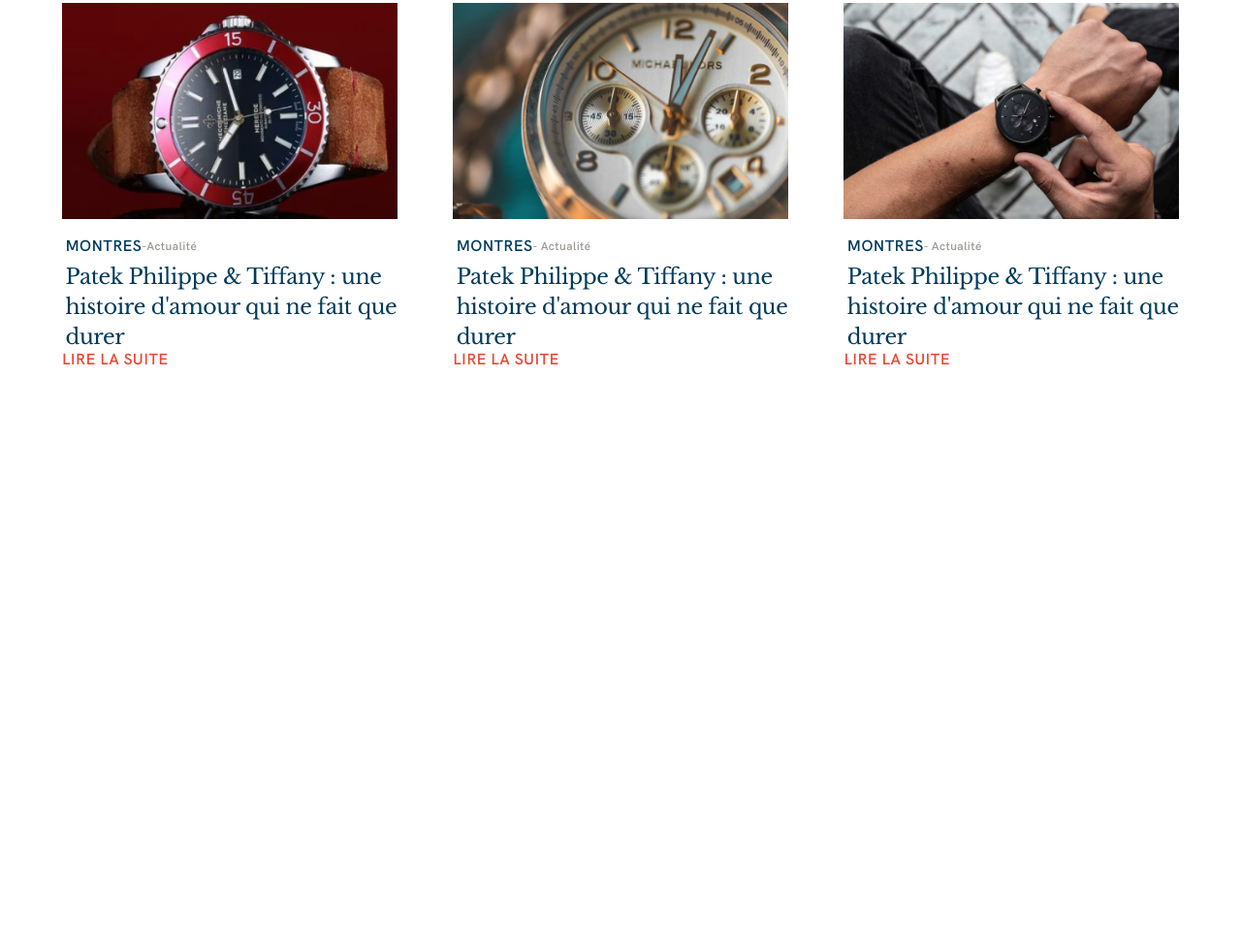
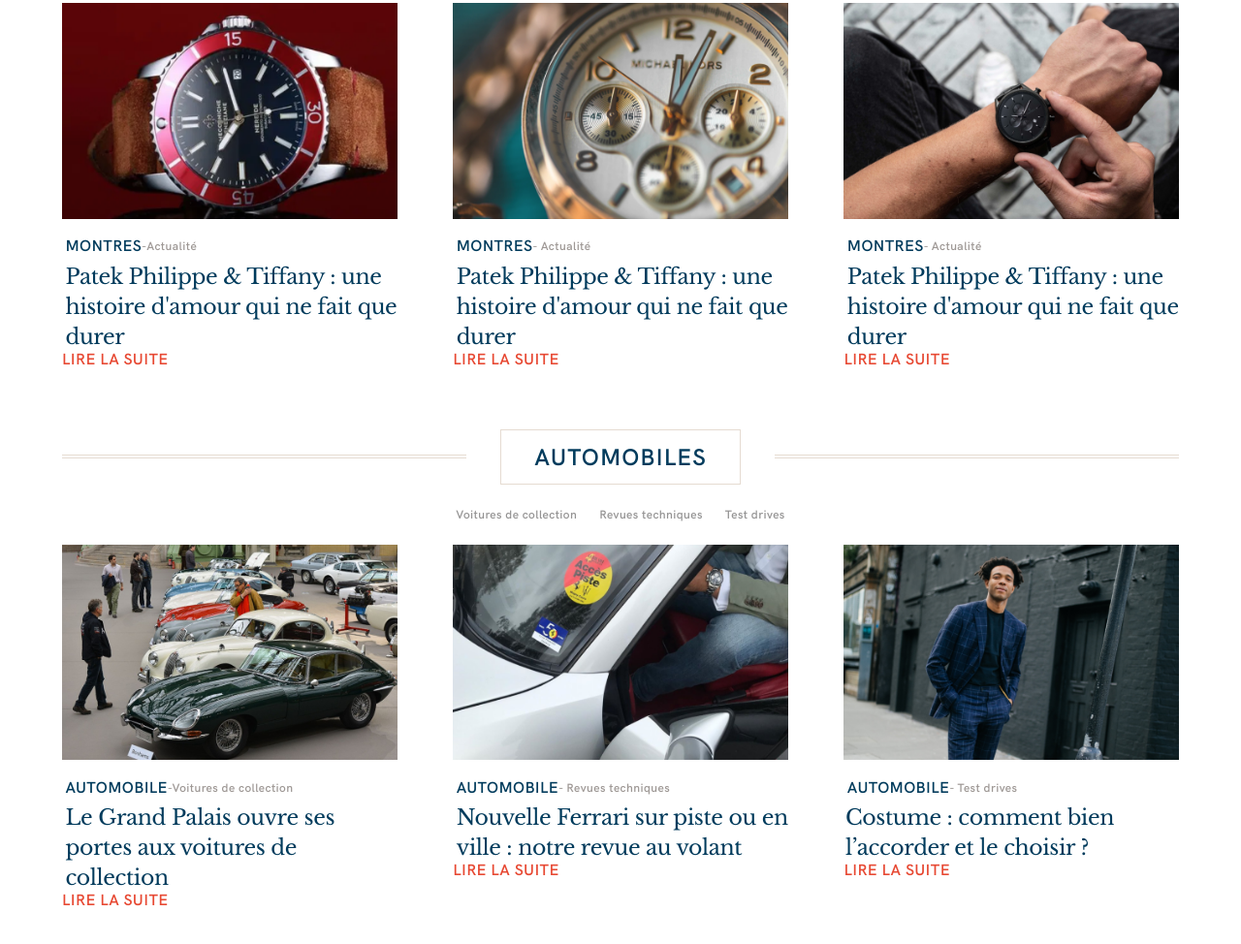
Before and after one commit to raphoester/oiseau-dargent, a plain HTML site: page index.html in a window 1280 px wide. Shown: the part 1053-2027 px from the top of the page at 97% size. Before the commit the page ends 1496 px from the top, so only its background shows below. Drawn offline with nearby package versions, Linux system fonts and the light colour scheme.

Commit message:
Ajout de l’automobile

```diff
--- a/index.html
+++ b/index.html
@@ -133,7 +133,7 @@
         <img src="./images/watch1.png" alt="" class='article-image'>
         <div class="article-header">
           <h3 class='article-title'>Montres</h3>
-          <h5 class='article-header'>-Actualité</h5>
+          <h5 class='alternante'>-Actualité</h5>
         </div>
         <div class="article-content">
           <p class='article-content'>Patek Philippe & Tiffany : une histoire d'amour qui ne fait que durer</p>
@@ -146,7 +146,7 @@
         <img src="./images/watch2.png" alt="" class='article-image'>
         <div class="article-header">
           <h3 class='article-title'>Montres</h3>
-          <h5 class='article-header'>- Actualité</h5>
+          <h5 class='alternante'>- Actualité</h5>
         </div>
         <div class="article-content">
           <p class='article-content'>Patek Philippe & Tiffany : une histoire d'amour qui ne fait que durer</p>
@@ -159,10 +159,78 @@
         <img src="./images/watch3.png" alt="">
         <div class="article-header">
           <h3 class='article-title'>Montres</h3>
-          <h5 class='article-header'>- Actualité</h5>
+          <h5 class='alternante'>- Actualité</h5>
         </div>
         <div class="article-content">
           <p class='article-content'>Patek Philippe & Tiffany : une histoire d'amour qui ne fait que durer</p>
+        </div>
+        <div class="article-footer">
+          <a href="" class='article-link'>Lire la suite <div class='link-arrow'></div></a>
+        </div>
+      </div>
+    </div>
+  </section>
+  <section class='articles'>
+    <div class='articles-title'>
+      <div class='articles-title-bar'></div>
+      <h2 class="articles-title-text">AUTOMOBILES</h2>
+      <div class='articles-title-bar'></div>
+    </div>
+    <div class="articles-header">
+      <ul class="articles-header-list">
+        <li class="articles-header-item">
+          <h4>Voitures de collection</h4>
+        </li>
+        <li class="articles-header-item">
+        </li>
+        <li class="articles-header-item">
+          <h4>Revues techniques</h4>
+        </li>
+        <li class="articles-header-item">
+
+        </li>
+        <li class="articles-header-item">
+          <h4>Test drives</h4>
+        </li>
+      </ul>
+
+
+    </div>
+    <div class="grid-container">
+      <div class="article">
+        <img src="./images/car1.png" alt="" class='article-image'>
+        <div class="article-header">
+          <h3 class='article-title'>Automobile</h3>
+          <h5 class='alternante'>-Voitures de collection</h5>
+        </div>
+        <div class="article-content">
+          <p class='article-content'>Le Grand Palais ouvre ses portes aux voitures de collection</p>
+        </div>
+        <div class="article-footer">
+          <a href="" class='article-link'>Lire la suite <div class='link-arrow'></div></a>
+        </div>
+      </div>
+      <div class="article">
+        <img src="./images/car2.png" alt="" class='article-image'>
+        <div class="article-header">
+          <h3 class='article-title'>Automobile</h3>
+          <h5 class='alternante'>- Revues techniques</h5>
+        </div>
+        <div class="article-content">
+          <p class='article-content'>Nouvelle Ferrari sur piste ou en ville : notre revue au volant</p>
+        </div>
+        <div class="article-footer">
+          <a href="" class='article-link'>Lire la suite <div class='link-arrow'></div></a>
+        </div>
+      </div>
+      <div class="article">
+        <img src="./images/car3.png" alt="">
+        <div class="article-header">
+          <h3 class='article-title'>Automobile</h3>
+          <h5 class='alternante'>- Test drives</h5>
+        </div>
+        <div class="article-content">
+          <p class='alternante'>Costume : comment bien l’accorder et le choisir ?</p>
         </div>
         <div class="article-footer">
           <a href="" class='article-link'>Lire la suite <div class='link-arrow'></div></a>
```
